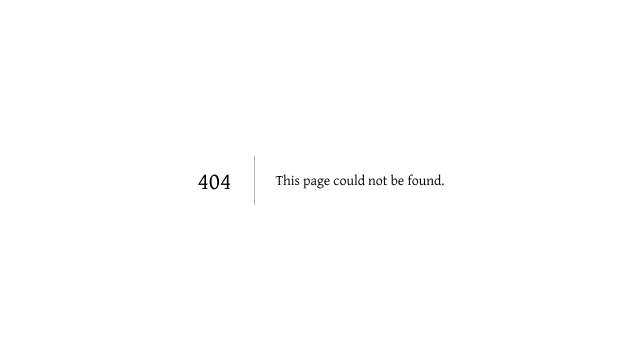
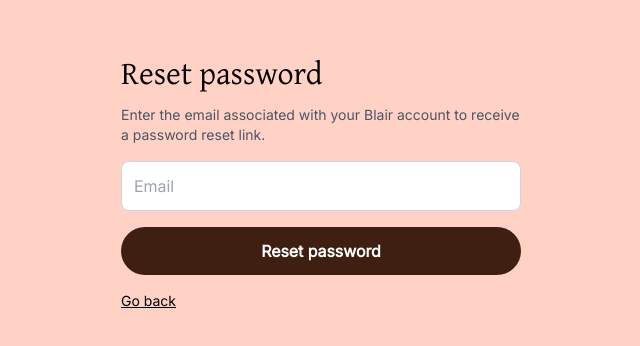
Before and after one commit to FarzadatBlair/BlairReactApp, a Next.js app: page /resetPassword in a window 1280 px wide. Before the commit this address had no page. Shown: the part 220-566 px from the top of the page, without its empty margins (319-959 px from the left). Built offline with nearby package versions, Linux system fonts and the light colour scheme; no server answers.

Commit message:
for now the reset password email works, just doesnt have a valid link

```diff
--- a/src/app/page.tsx
+++ b/src/app/page.tsx
@@ -1,11 +1,9 @@
-'use client'
+'use client';
 import React, { useState } from 'react';
 import { useRouter } from 'next/navigation'; // Import Next.js router
-import { createClient } from '@supabase/supabase-js'
-import { Auth } from '@supabase/auth-ui-react'
-import { ThemeSupa } from '@supabase/auth-ui-shared'
+import {supabase} from '../utils/supabase';
 
-const supabase = createClient(process.env.NEXT_PUBLIC_SUPABASE_URL!, process.env.NEXT_PUBLIC_SUPABASE_ANON_KEY!)
+
 
 const Splash: React.FC = () => {
   const [isLogin, setIsLogin] = useState(false); // State to toggle between signup and login views
@@ -13,8 +11,6 @@ const Splash: React.FC = () => {
   const [password, setPassword] = useState(''); // State for password
   const [error, setError] = useState(''); // State for error messages
   const router = useRouter(); // Next.js router for navigation
-
-
 
   const handleLogin = async () => {
     setError(''); // Clear any previous errors
@@ -98,12 +94,12 @@ const Splash: React.FC = () => {
             Continue
           </button>
           <div className="text-center text-sm text-brown-500 mt-10 px-8">
-            <a
-              href="/forgot-password"
+            <button
+              onClick={() => router.push('/resetPassword')} // Navigate to ResetPassword.tsx
               className="text-pink-600 underline"
             >
               Forgot Password
-            </a>{' '}
+            </button>{' '}
             |{' '}
             <button
               onClick={() => setIsLogin(false)}
--- /dev/null
+++ b/src/app/resetPassword/page.tsx
@@ -0,0 +1,69 @@
+'use client';
+import React, { useState } from 'react';
+import { useRouter } from 'next/navigation'; // Import Next.js router
+import {supabase} from '../../utils/supabase';
+
+const ResetPassword: React.FC = () => {
+  const [email, setEmail] = useState('');
+  const [submitted, setSubmitted] = useState(false);
+  const router = useRouter(); // Next.js router for navigation
+
+  const handleResetPassword = () => {
+    // Simulate sending reset password email
+    // Replace with actual logic using Supabase or your backend
+    supabase.auth.resetPasswordForEmail(email);
+    console.log(`Password reset email sent to: ${email}`);
+    setSubmitted(true);
+  };
+
+  return (
+    <div className="flex flex-col items-center justify-center min-h-screen bg-100">
+      {!submitted ? (
+        <div className="w-full max-w-md p-6 rounded-md">
+          <h2 className="text-brown">Reset password</h2>
+          <p className="mt-2 text-sm text-gray-600">
+            Enter the email associated with your Blair account to receive a password reset link.
+          </p>
+          <input
+            type="email"
+            value={email}
+            onChange={(e) => setEmail(e.target.value)}
+            placeholder="Email"
+            className="w-full mt-4 p-3 border border-gray-300 rounded-lg"
+          />
+          <button
+            onClick={handleResetPassword}
+            className="w-full mt-4 py-3 bg-brown-700 text-white rounded-full font-bold"
+          >
+            Reset password
+          </button>
+          <button
+            onClick={() => console.log('Go back to previous page')}
+            className="mt-4 text-sm text-brown-600 underline"
+          >
+            Go back
+          </button>
+        </div>
+      ) : (
+        <div className="w-full max-w-md p-6 rounded-md">
+          <h1 className="text-2xl font-semibold text-brown-700">Reset password</h1>
+          <p className="mt-2 text-sm text-gray-600">
+            We’ve sent an email with instructions to reset your password to{' '}
+            <span className="font-semibold">{email}</span>.
+          </p>
+          <p className="mt-2 text-sm text-gray-600">
+            It may take a couple of minutes to arrive. Make sure to check your spam folder!
+          </p>
+          <button
+            onClick={() => router.push('./')}
+            className="w-full mt-4 py-3 bg-brown-700 text-white rounded-full font-bold"
+          >
+            Back to log in
+          </button>
+        </div>
+      )}
+    </div>
+  );
+};
+
+export default ResetPassword;
--- /dev/null
+++ b/src/utils/supabase.ts
@@ -0,0 +1,6 @@
+import { createClient } from '@supabase/supabase-js'
+
+export const supabase = createClient(
+    process.env.NEXT_PUBLIC_SUPABASE_URL!,
+    process.env.NEXT_PUBLIC_SUPABASE_ANON_KEY!
+  );
```
